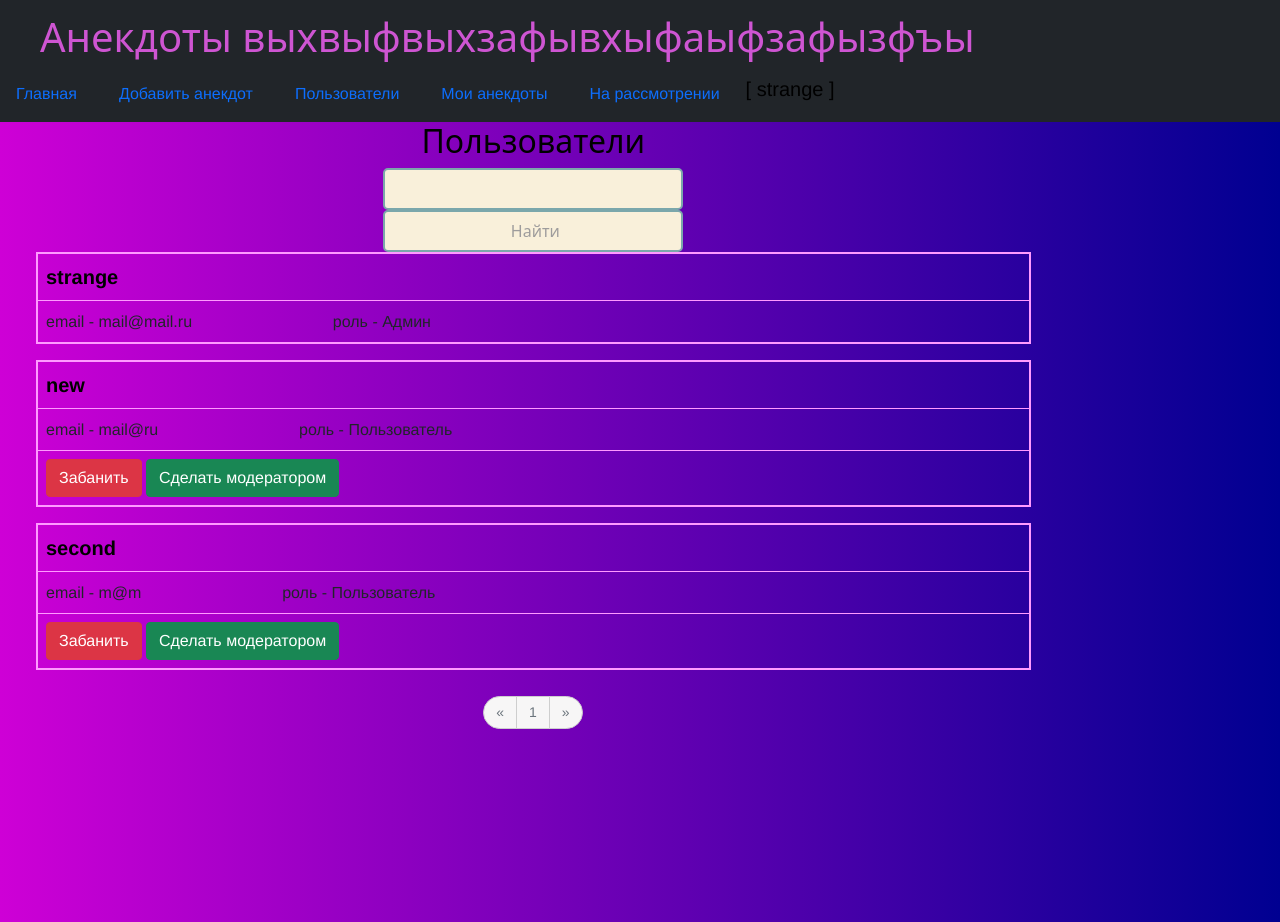
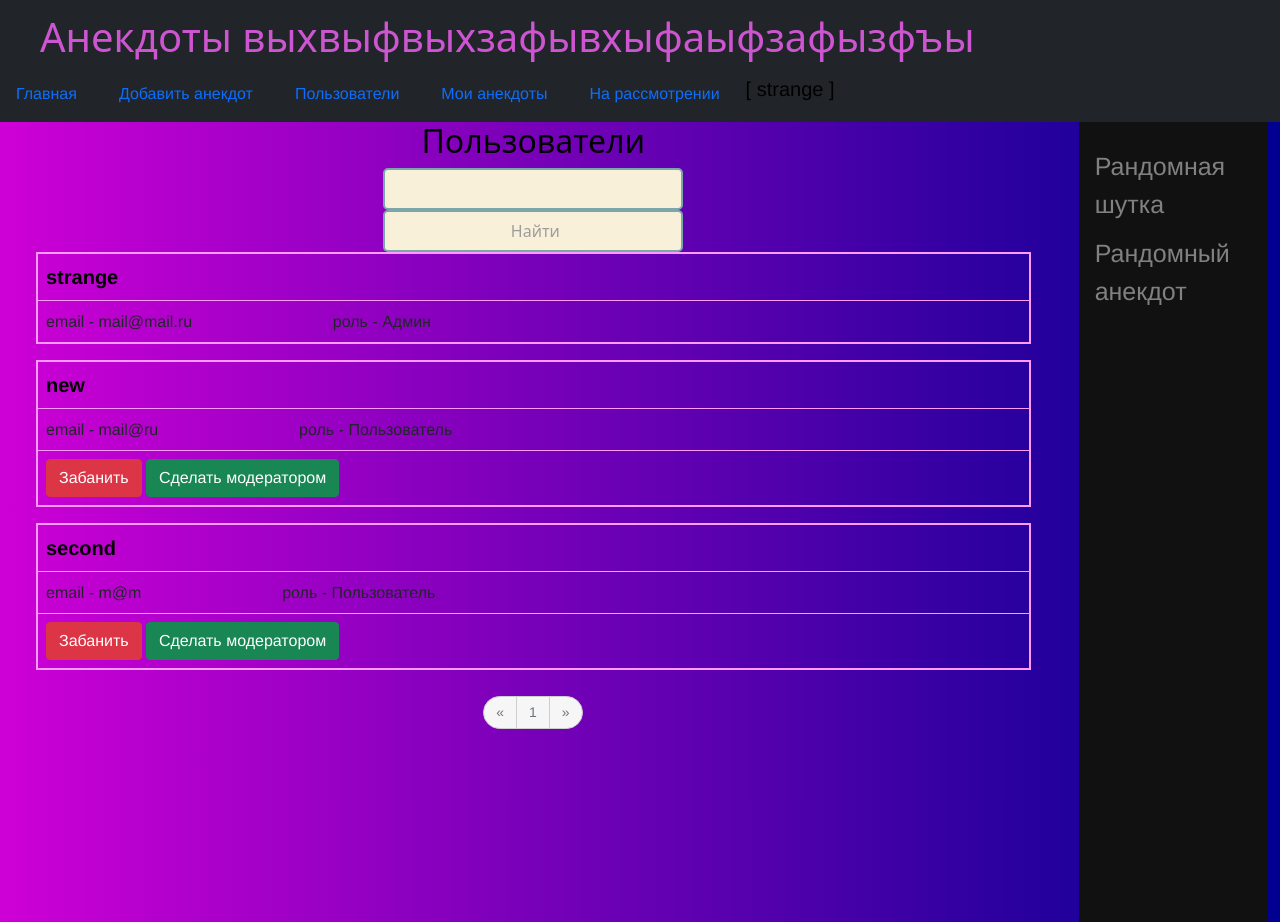
Before and after one commit to STRANGE228/anecdots_web, a Flask app: page /users in a window 1280 px wide. Run offline with Flask 2, Linux system fonts and the light colour scheme; a user stored in the database is signed in; data comes from the database, SQL or seed files in the repository.

Commit message:
Add files via upload

```diff
--- a/templates/api_anecdote.html
+++ b/templates/api_anecdote.html
@@ -3,7 +3,7 @@
 {% block right %}
 
 <div class="sidenav">
-  <a href="#">Рандомная шутка</a>
+  <a href="/other_jokes">Рандомная шутка</a>
   <a href="/other_anecdotes">Рандомный анекдот</a>
 </div>
 
@@ -18,7 +18,4 @@
     <div>Источник: <a id="ctl00_ContentPlaceHolder1_HyperLink1" href="http://rzhunemogu.ru">rzhunemogu.ru</a></div>
 </div>
 
-
-
-
 {% endblock %}
--- a/templates/api_joke.html
+++ b/templates/api_joke.html
@@ -20,8 +20,4 @@
     <a href="/other_jokes">ещё</a>
 </div>
 
-
-
-
-
 {% endblock %}
--- a/templates/index.html
+++ b/templates/index.html
@@ -60,5 +60,4 @@
     </div>
 </div>
 
-
 {% endblock %}
--- a/templates/moder_index.html
+++ b/templates/moder_index.html
@@ -1,6 +1,11 @@
 {% extends "base.html" %}
 
 {% block right %}
+
+<div class="sidenav">
+  <a href="/other_jokes">Рандомная шутка</a>
+  <a href="/other_anecdotes">Рандомный анекдот</a>
+</div>
 
 {% endblock %}
 
@@ -57,5 +62,4 @@
     </div>
 </div>
 
-
 {% endblock %}
--- a/templates/users.html
+++ b/templates/users.html
@@ -1,6 +1,11 @@
 {% extends "base.html" %}
 
 {% block right %}
+
+<div class="sidenav">
+  <a href="/other_jokes">Рандомная шутка</a>
+  <a href="/other_anecdotes">Рандомный анекдот</a>
+</div>
 
 {% endblock %}
 
@@ -88,5 +93,4 @@
     </div>
 </div>
 
-
 {% endblock %}
```
